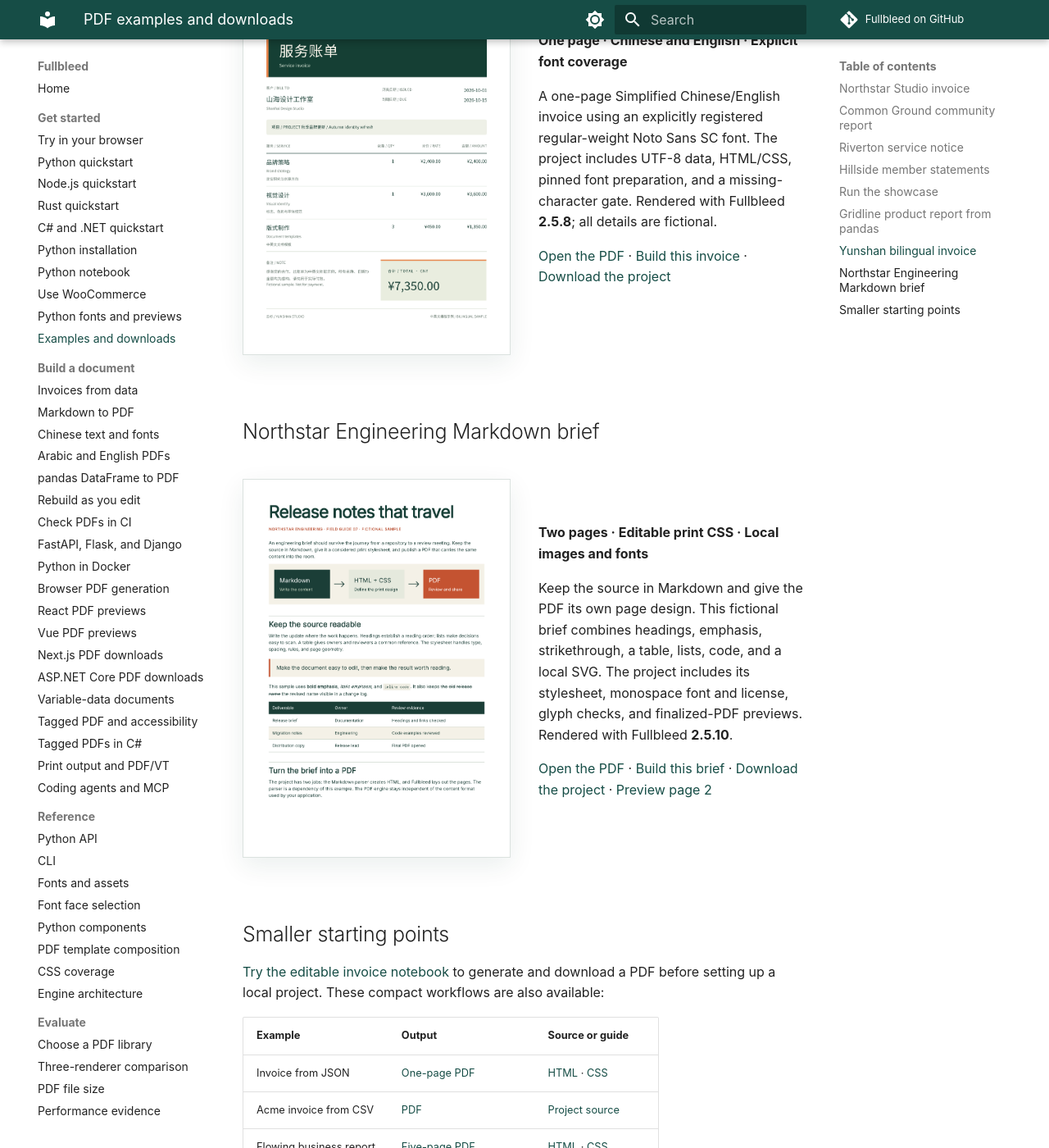
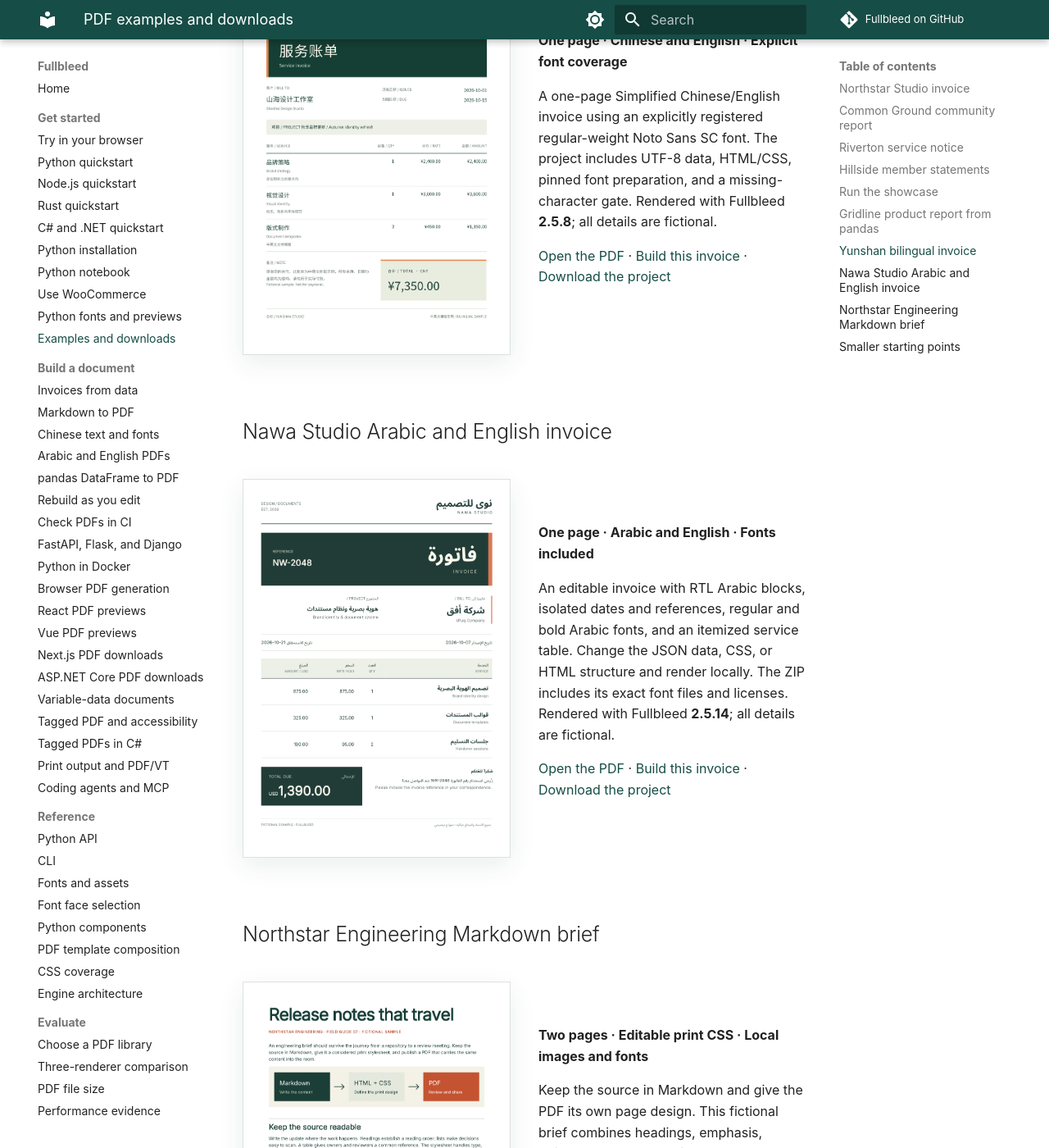
Before and after one commit to fullbleed-engine/docs, an MkDocs documentation site: the page built from docs/examples.md, in a window 1280 px wide and 1400 px high, scrolled down 4391 px. Shown: the whole window at 82% size. Built offline with MkDocs 1.6.1 and Material for MkDocs 9.7.7, drawn with Linux system fonts in a browser that asks for light colours; comment, search, counter and statistics services are not loaded.

Commit message:
Link the bilingual invoice from examples and font onboarding

```diff
--- a/docs/examples.md
+++ b/docs/examples.md
@@ -199,6 +199,29 @@
 </div>
 </div>
 
+## Nawa Studio Arabic and English invoice
+
+<div class="showcase-entry" markdown>
+<figure markdown>
+[![Nawa Studio invoice with Arabic and English text, a dark green title panel, coral accent, and USD 1,390.00 total.](assets/arabic-invoice/invoice.png)](assets/arabic-invoice/invoice.pdf)
+</figure>
+<div markdown>
+
+**One page · Arabic and English · Fonts included**
+
+An editable invoice with RTL Arabic blocks, isolated dates and references,
+regular and bold Arabic fonts, and an itemized service table. Change the JSON
+data, CSS, or HTML structure and render locally. The ZIP includes its exact
+font files and licenses. Rendered with Fullbleed **2.5.14**; all details are
+fictional.
+
+[Open the PDF](assets/arabic-invoice/invoice.pdf) ·
+[Build this invoice](guides/arabic-pdf.md) ·
+[Download the project](assets/arabic-invoice/project.zip)
+
+</div>
+</div>
+
 ## Northstar Engineering Markdown brief
 
 <div class="showcase-entry" markdown>
```
Also changed, not shown: docs/engine/font-registration.md (+2 -0 lines), docs/getting-started/first-pdf.md (+2 -0 lines).
